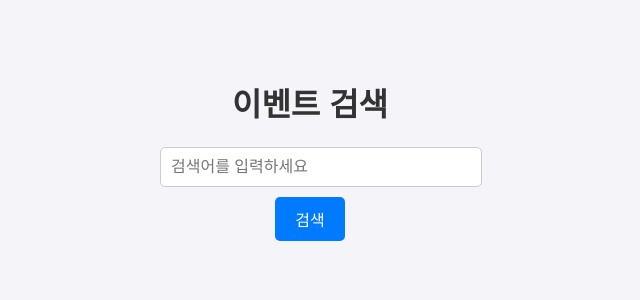
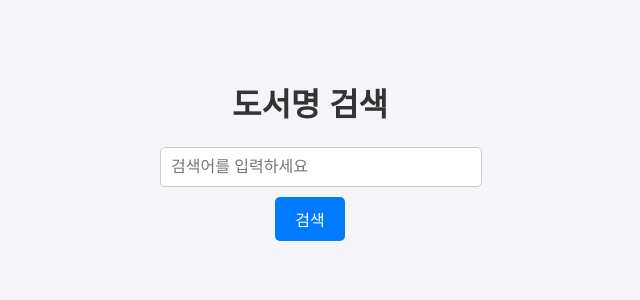
Before and after one commit to dantae923/bookevent-crawling, a Flask app: page / in a window 1280 px wide. Shown: the top 300 px of the page, without its empty margins (330-970 px from the left). Run offline with Flask 3, Linux system fonts and the light colour scheme.

```diff
--- a/templates/search.html
+++ b/templates/search.html
@@ -3,7 +3,7 @@
   <head>
     <meta charset="UTF-8" />
     <meta name="viewport" content="width=device-width, initial-scale=1.0" />
-    <title>이벤트 검색</title>
+    <title>도서 행사 검색 사이트</title>
     <style>
       body {
         font-family: Arial, sans-serif;
@@ -41,7 +41,7 @@
     </style>
   </head>
   <body>
-    <h1>이벤트 검색</h1>
+    <h1>도서명 검색</h1>
     <form method="POST" action="/">
       <input
         type="text"
```
